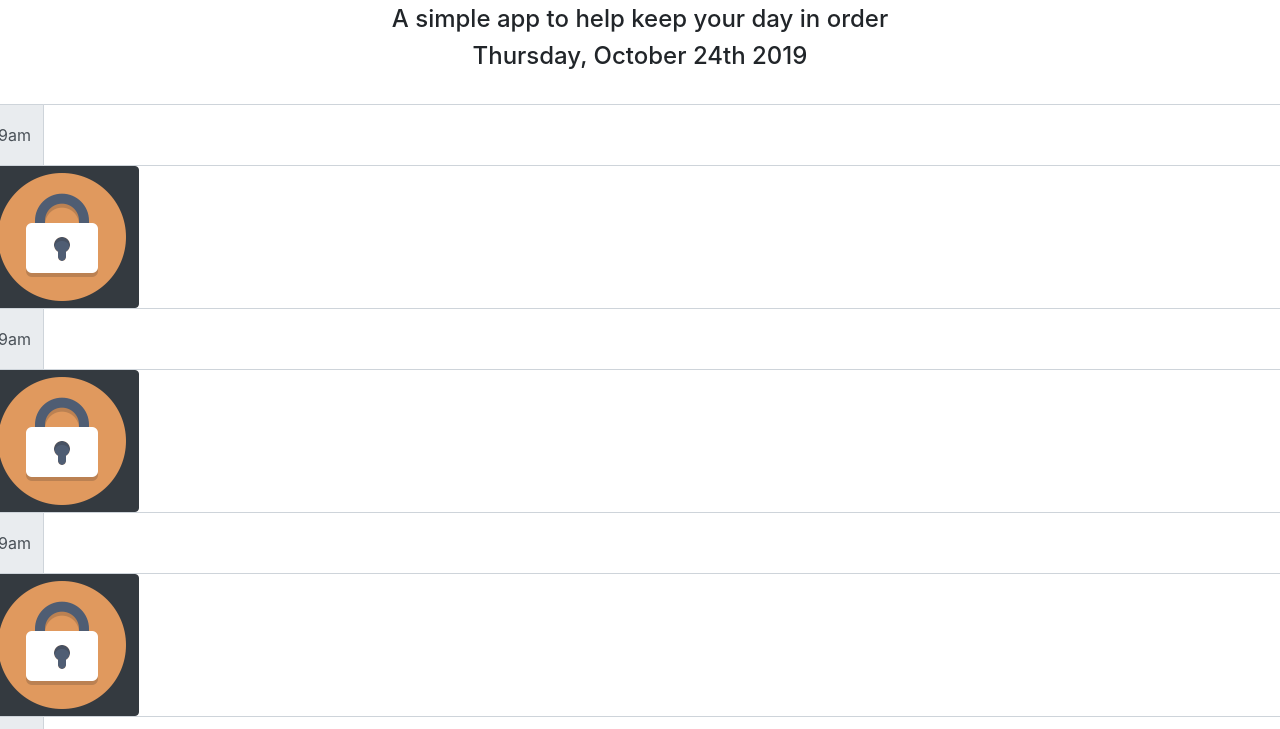
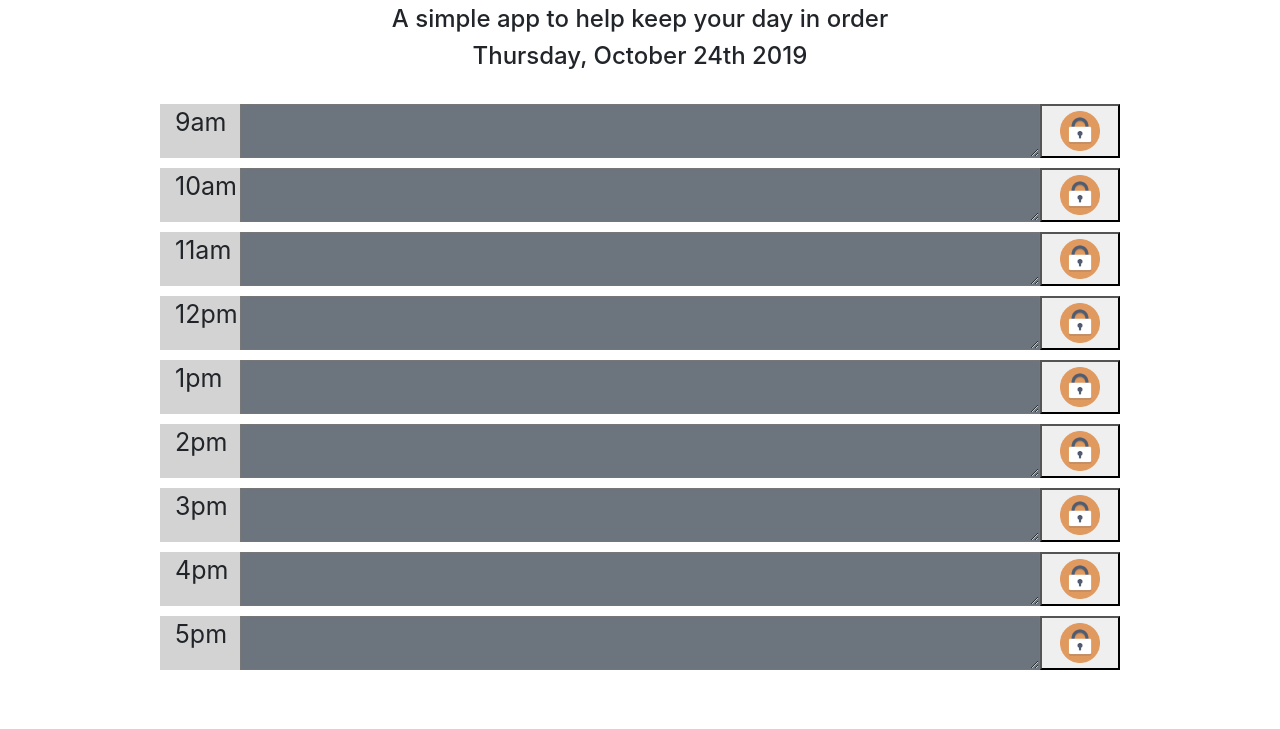
Before and after one commit to JLara97/Day-Planner-Hw, a plain HTML site: page index.html in a window 1280 px wide. Shown: the part 71-800 px from the top of the page. Drawn offline with nearby package versions, Linux system fonts and the light colour scheme.

Commit message:
Fixes to html layout

```diff
--- a/assests/css/style.css
+++ b/assets/css/style.css
@@ -1,7 +1,12 @@
 
+img{
+    width: 40px;
+    height: 40px;
+}
 
 .container{
     width: 960px;
+    margin-bottom: 10px;
 }
 
 .heading{
@@ -16,3 +21,8 @@ h1{
 h4{
     text-align: center;
 }
+
+.time{
+    font-size: 25px;
+    background-color:lightgrey;
+}
--- a/index.html
+++ b/index.html
@@ -9,7 +9,7 @@
 
     <link rel="stylesheet" href="https://stackpath.bootstrapcdn.com/bootstrap/4.3.1/css/bootstrap.min.css"
         integrity="sha384-ggOyR0iXCbMQv3Xipma34MD+dH/1fQ784/j6cY/iJTQUOhcWr7x9JvoRxT2MZw1T" crossorigin="anonymous">
-    <link rel="stylesheet" href="assests/css/style.css">
+    <link rel="stylesheet" href="assets/css/style.css">
 
 </head>
 
@@ -23,98 +23,72 @@
                 <h4 id="date-time"></h4>
             </div>
         </div>
-
-        <div class="row">
-            <div class="col">
-                <div class="row">
-                    <div class="input-group">
-                        <div class="input-group-prepend">
-                            <span class="input-group-text">9am</span>
-                        </div>
-                        <textarea class="form-control" aria-label="With textarea"></textarea>
-                    </div>
-                    <button type="button" class="btn btn-dark"><img src="assests/img/lock.png"></i></button>
-                </div>
-                <div class="row">
-                    <div class="input-group">
-                        <div class="input-group-prepend">
-                            <span class="input-group-text">9am</span>
-                        </div>
-                        <textarea class="form-control" aria-label="With textarea"></textarea>
-                    </div>
-                    <button type="button" class="btn btn-dark"><img src="assests/img/lock.png"></i></button>
-                </div>
-                <div class="row">
-                    <div class="input-group">
-                        <div class="input-group-prepend">
-                            <span class="input-group-text">9am</span>
-                        </div>
-                        <textarea class="form-control" aria-label="With textarea"></textarea>
-                    </div>
-                    <button type="button" class="btn btn-dark"><img src="assests/img/lock.png"></i></button>
-                </div>
-                <div class="row">
-                    <div class="input-group">
-                        <div class="input-group-prepend">
-                            <span class="input-group-text">9am</span>
-                        </div>
-                        <textarea class="form-control" aria-label="With textarea"></textarea>
-                    </div>
-                    <button type="button" class="btn btn-dark"><img src="assests/img/lock.png"></i></button>
-                </div>
-                <div class="row">
-                    <div class="input-group">
-                        <div class="input-group-prepend">
-                            <span class="input-group-text">9am</span>
-                        </div>
-                        <textarea class="form-control" aria-label="With textarea"></textarea>
-                    </div>
-                    <button type="button" class="btn btn-dark"><img src="assests/img/lock.png"></i></button>
-                </div>
-                <div class="row">
-                    <div class="input-group">
-                        <div class="input-group-prepend">
-                            <span class="input-group-text">9am</span>
-                        </div>
-                        <textarea class="form-control" aria-label="With textarea"></textarea>
-                    </div>
-                    <button type="button" class="btn btn-dark"><img src="assests/img/lock.png"></i></button>
-                </div>
-                <div class="row">
-                    <div class="input-group">
-                        <div class="input-group-prepend">
-                            <span class="input-group-text">9am</span>
-                        </div>
-                        <textarea class="form-control" aria-label="With textarea"></textarea>
-                    </div>
-                    <button type="button" class="btn btn-dark"><img src="assests/img/lock.png"></i></button>
-                </div>
-                <div class="row">
-                    <div class="input-group">
-                        <div class="input-group-prepend">
-                            <span class="input-group-text">9am</span>
-                        </div>
-                        <textarea class="form-control" aria-label="With textarea"></textarea>
-                    </div>
-                    <button type="button" class="btn btn-dark"><img src="assests/img/lock.png"></i></button>
-                </div>
-                <div class="row">
-                    <div class="input-group">
-                        <div class="input-group-prepend">
-                            <span class="input-group-text">9am</span>
-                        </div>
-                        <textarea class="form-control" aria-label="With textarea"></textarea>
-                    </div>
-                    <button type="button" class="btn btn-dark"><img src="assests/img/lock.png"></i></button>
-                </div>
-
-
-            </div>
-        </div>
     </div>
 
 
-
+    <div class="container">
+        <div class="row">
+            <div class="col-1 time">9am</div>
+            <textarea class="col-10 text bg-secondary"></textarea>
+            <button class="col-1 save"><img src="assets/img/lock.png"></i></button>
+        </div>
+    </div>
+    <div class="container">
+        <div class="row">
+            <div class="col-1 time">10am</div>
+            <textarea class="col-10 text bg-secondary"></textarea>
+            <button class="col-1 save"><img src="assets/img/lock.png"></i></button>
+        </div>
+    </div>
+    <div class="container">
+        <div class="row">
+            <div class="col-1 time">11am</div>
+            <textarea class="col-10 text bg-secondary"></textarea>
+            <button class="col-1 save"><img src="assets/img/lock.png"></i></button>
+        </div>
+    </div>
+    <div class="container">
+        <div class="row">
+            <div class="col-1 time">12pm</div>
+            <textarea class="col-10 text bg-secondary"></textarea>
+            <button class="col-1 save"><img src="assets/img/lock.png"></i></button>
+        </div>
+    </div>
+    <div class="container">
+        <div class="row">
+            <div class="col-1 time">1pm</div>
+            <textarea class="col-10 text bg-secondary"></textarea>
+            <button class="col-1 save"><img src="assets/img/lock.png"></i></button>
+        </div>
+    </div>
+    <div class="container">
+        <div class="row">
+            <div class="col-1 time">2pm</div>
+            <textarea class="col-10 text bg-secondary"></textarea>
+            <button class="col-1 save"><img src="assets/img/lock.png"></i></button>
+        </div>
+    </div>
+    <div class="container">
+        <div class="row">
+            <div class="col-1 time">3pm</div>
+            <textarea class="col-10 text bg-secondary"></textarea>
+            <button class="col-1 save"><img src="assets/img/lock.png"></i></button>
+        </div>
+    </div>
+    <div class="container">
+        <div class="row">
+            <div class="col-1 time">4pm</div>
+            <textarea class="col-10 text bg-secondary"></textarea>
+            <button class="col-1 save"><img src="assets/img/lock.png"></i></button>
+        </div>
+    </div>
+    <div class="container">
+        <div class="row">
+            <div class="col-1 time">5pm</div>
+            <textarea class="col-10 text bg-secondary"></textarea>
+            <button class="col-1 save"><img src="assets/img/lock.png"></i></button>
+        </div>
+    </div>
 
 
 
@@ -124,7 +98,7 @@
         integrity="sha384-q8i/X+965DzO0rT7abK41JStQIAqVgRVzpbzo5smXKp4YfRvH+8abtTE1Pi6jizo"
         crossorigin="anonymous"></script>
     <script src="https://cdnjs.cloudflare.com/ajax/libs/moment.js/2.24.0/moment.js"></script>
-    <script src="assests/js/app.js"></script>
+    <script src="assets/js/app.js"></script>
 
 </body>
 
```
Also changed, not shown: assests/img/background-img.png (deleted), assets/img/lock.png (renamed from assests/img/lock.png), assets/js/app.js (renamed from assests/js/app.js).
